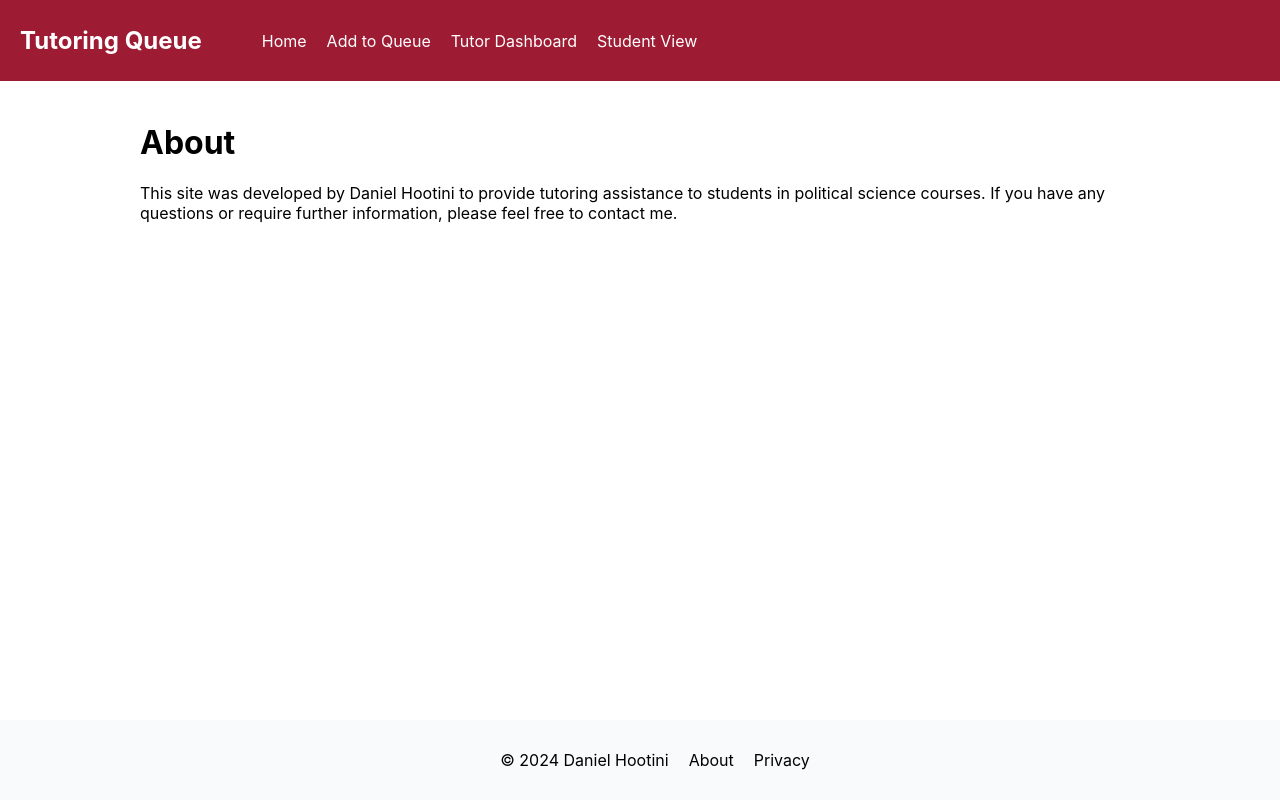
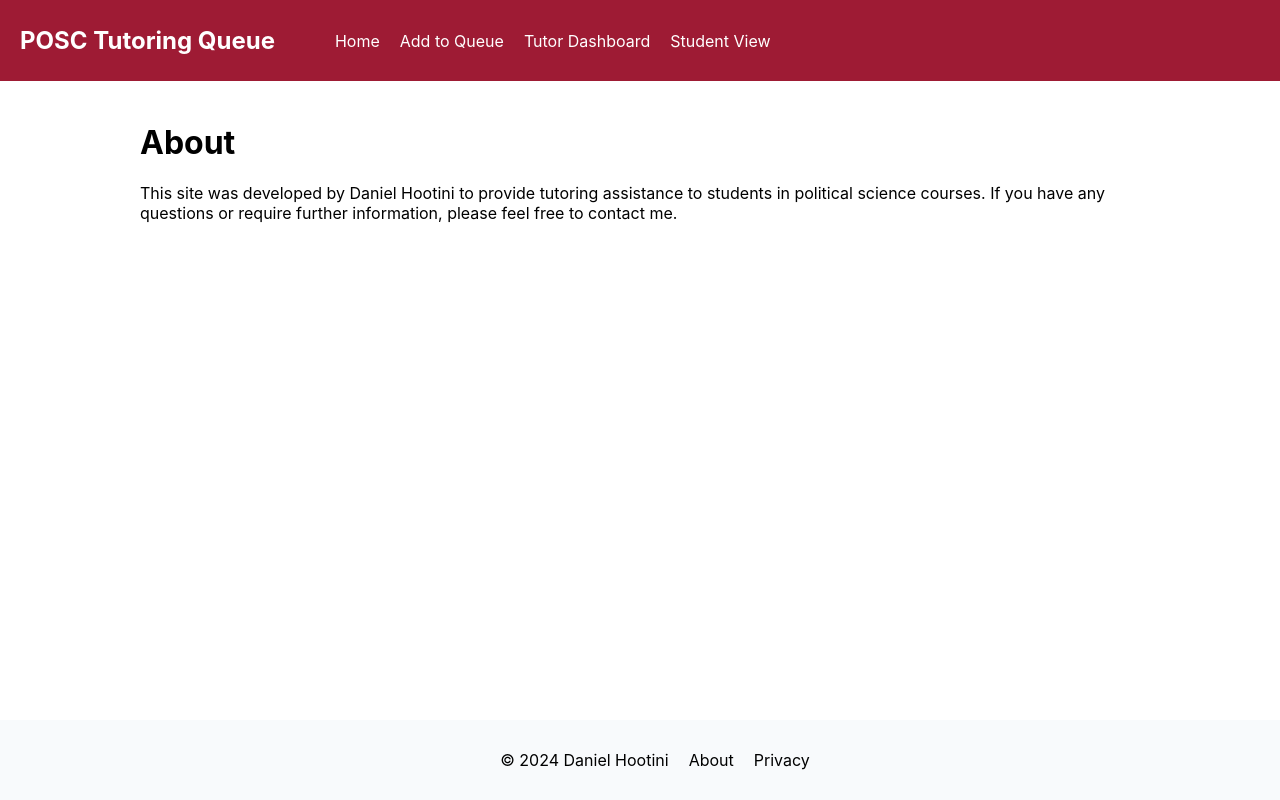
Before and after one commit to DanielH987/tutoring-queue, a React (Create React App) app: page /about in a window 1280 px wide. Built offline with nearby package versions, Linux system fonts and the light colour scheme.

Commit message:
Update header title in Header component

```diff
--- a/src/components/Header.js
+++ b/src/components/Header.js
@@ -12,7 +12,7 @@ function Header() {
 
   return (
     <header className="header">
-      <h1 className="header-title">Tutoring Queue</h1>
+      <h1 className="header-title">POSC Tutoring Queue</h1>
       <nav>
         <ul className="nav-list">
           <li>
```
